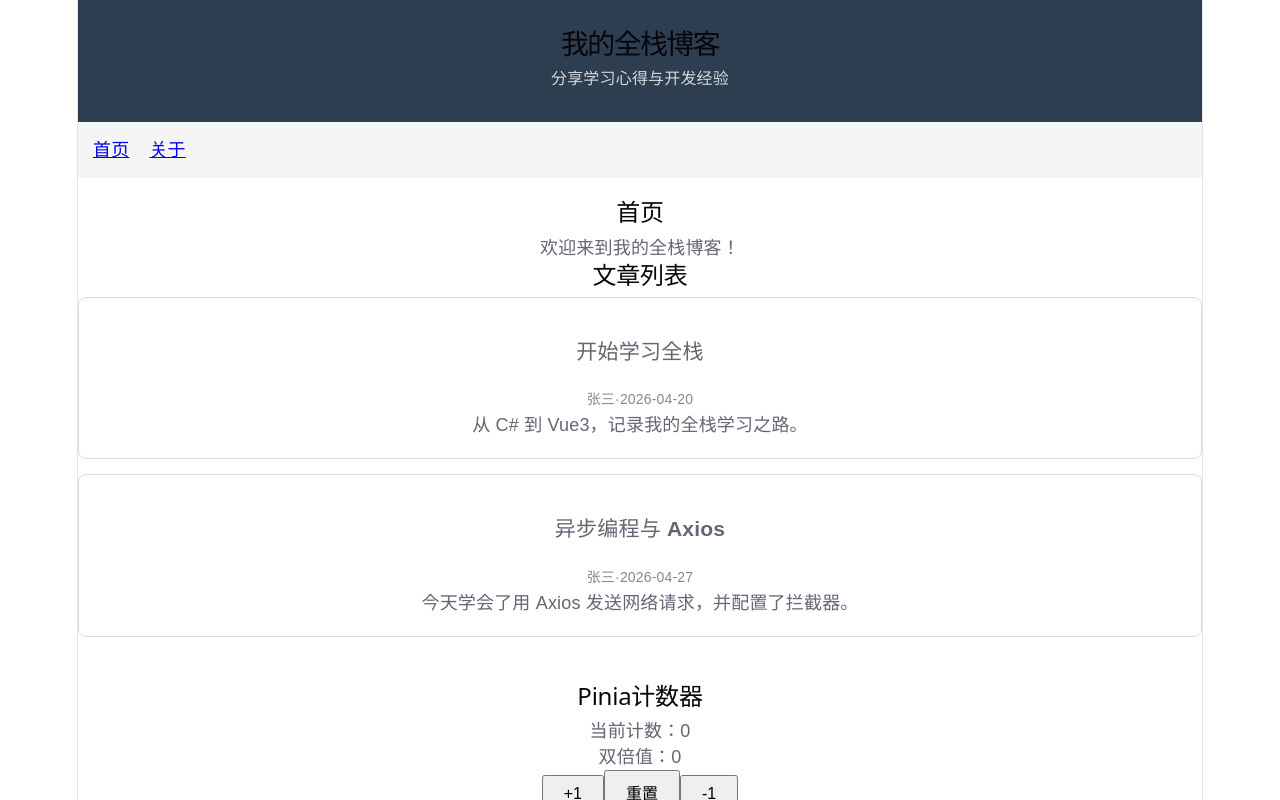
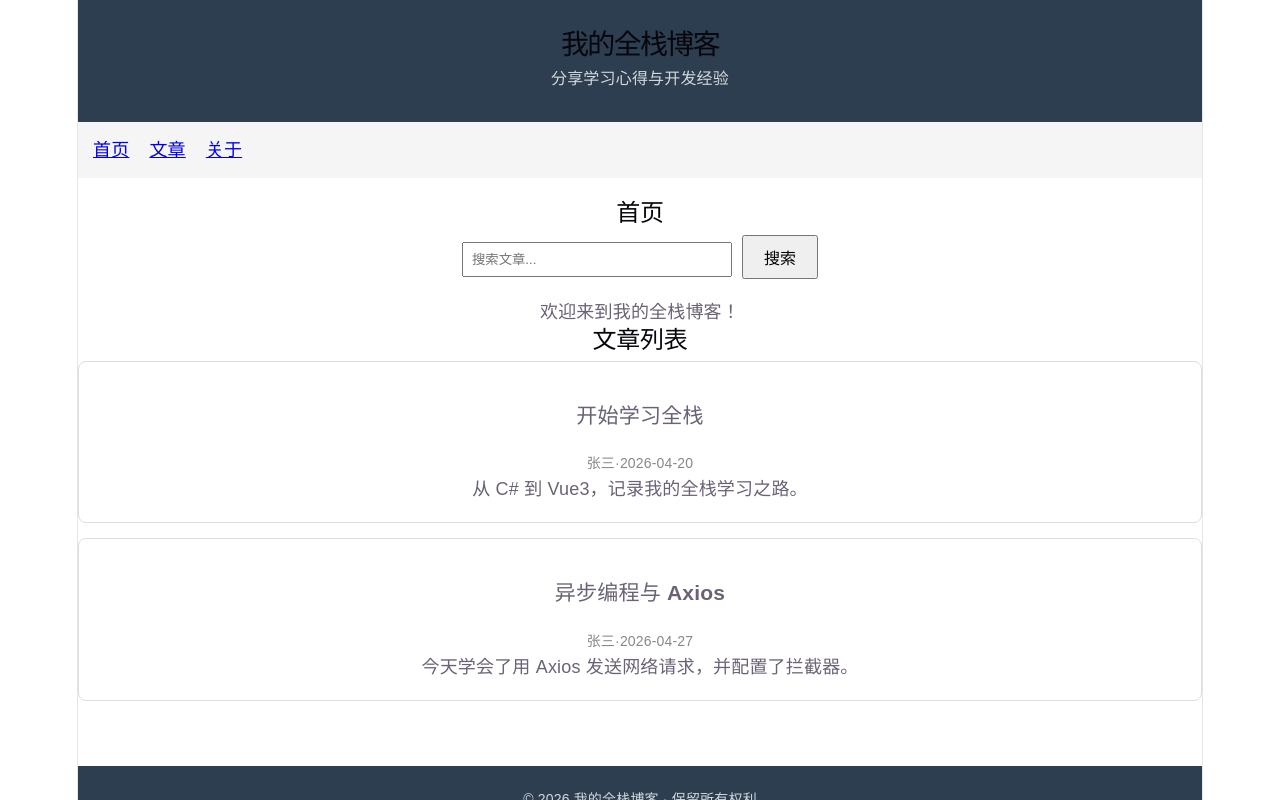
Before and after one commit to poiuyttt/blog, a Vue app in the folder blog-frontend/: page / in a window 1280 px wide. Shown: the top 800 px of the page. Built offline with nearby package versions, Linux system fonts and the light colour scheme; no server answers.

Commit message:
feat: 添加搜索功能和路由调整

```diff
--- a/blog-frontend/src/App.vue
+++ b/blog-frontend/src/App.vue
@@ -9,7 +9,7 @@ import NavBar from "./components/NavBar.vue";
   <BlogHeader />
   <NavBar />
   <RouterView />
-  <main class="main-content">
+  <!--   <main class="main-content">
     <BlogCard
       title="开始学习全栈"
       summary="从C#到Vue3，记录我的全栈学习之路"
@@ -19,7 +19,7 @@ import NavBar from "./components/NavBar.vue";
       title="掌握Props传参"
       summary="今天学会了父组件向子组件传递参数"
     />
-  </main>
+  </main> -->
 
   <BlogFooter />
 </template>
--- a/blog-frontend/src/components/NavBar.vue
+++ b/blog-frontend/src/components/NavBar.vue
@@ -2,6 +2,9 @@
 <template>
   <nav>
     <RouterLink to="/">首页</RouterLink>
+    <RouterLink to="/article/:id">文章</RouterLink>
+    <!--     <RouterLink to="/search">搜索</RouterLink>
+ -->
     <RouterLink to="/about">关于</RouterLink>
   </nav>
 </template>
--- a/blog-frontend/src/router/index.ts
+++ b/blog-frontend/src/router/index.ts
@@ -1,7 +1,10 @@
 import { createRouter, createWebHistory } from "vue-router";
-
 import HomePage from "../views/HomePage.vue";
 import AboutPage from "../views/AboutPage.vue";
+import SearchPage from "../views/SearchPage.vue";
+import ArticlePage from "../views/ArticlePage.vue";
+
+import { useRouter } from "vue-router";
 
 const routes = [
   {
@@ -17,7 +20,12 @@ const routes = [
   {
     path: "/article/:id",
     name: "article",
-    component: () => import("../views/ArticlePage.vue"),
+    component: ArticlePage,
+  },
+  {
+    path: "/search",
+    name: "search",
+    component: SearchPage,
   },
 ];
 
--- a/blog-frontend/src/views/ArticlePage.vue
+++ b/blog-frontend/src/views/ArticlePage.vue
@@ -4,6 +4,8 @@ import { useRouter } from "vue-router";
 
 const route = useRoute();
 const router = useRouter();
+
+const articleId = route.params.id as string;
 
 function goToHome(): void {
   router.push("/");
@@ -12,11 +14,11 @@ function goToArticleList(id: number): void {
   router.push({ name: "article", params: { id: id } });
 }
 
-console.log("文章ID:", route.params.id);
+console.log("当前文章ID:", articleId);
 </script>
 <template>
   <div>
     <h2>文章详情</h2>
-    <p>文章ID: {{ route.params.id }}</p>
+    <p>文章ID: {{ articleId }}</p>
   </div>
 </template>
--- a/blog-frontend/src/views/HomePage.vue
+++ b/blog-frontend/src/views/HomePage.vue
@@ -2,10 +2,26 @@
 import { useCounterStore } from "../stores/counter";
 import { ref, onMounted } from "vue";
 import { getPosts, type Post } from "../api/posts";
+import { useRouter } from "vue-router";
 
 const counterStore = useCounterStore();
 
 const posts = ref<Post[]>([]);
+
+const router = useRouter();
+
+const searchKeyword = ref<string>("");
+
+function goToSearch(): void {
+  if (searchKeyword.value.trim() === "") {
+    alert("请输入搜索关键字");
+    return;
+  }
+  router.push({
+    path: "/search",
+    query: { keyword: searchKeyword.value, page: 1 },
+  });
+}
 
 onMounted(async () => {
   try {
@@ -34,6 +50,14 @@ onMounted(async () => {
 <template>
   <div>
     <h2>首页</h2>
+    <div class="search-box">
+      <input
+        v-model="searchKeyword"
+        placeholder="搜索文章..."
+        @keyup.enter="goToSearch"
+      />
+      <button @click="goToSearch">搜索</button>
+    </div>
     <p>欢迎来到我的全栈博客！</p>
   </div>
   <div class="home">
@@ -45,28 +69,26 @@ onMounted(async () => {
       <p>{{ post.content }}</p>
     </div>
   </div>
-  <div class="counter-demo">
+  <!--   <div class="counter-demo">
     <h2>Pinia计数器</h2>
     <p>当前计数：{{ counterStore.count }}</p>
     <p>双倍值：{{ counterStore.doubleCount }}</p>
     <button @click="counterStore.increment">+1</button>
     <button @click="counterStore.reset">重置</button>
     <button @click="counterStore.decrement">-1</button>
-  </div>
+  </div> -->
 </template>
 <style scoped>
 .counter-demo {
   text-align: center;
   padding: 30px;
 }
-
 .buttons {
   display: flex;
   justify-content: center;
   gap: 10px;
   margin-top: 15px;
 }
-
 button {
   padding: 8px 20px;
   font-size: 16px;
@@ -83,4 +105,12 @@ button {
   color: #888;
   font-size: 14px;
 }
+.search-box {
+  margin-bottom: 20px;
+}
+.search-box input {
+  padding: 8px;
+  width: 250px;
+  margin-right: 10px;
+}
 </style>
--- /dev/null
+++ b/blog-frontend/src/views/SearchPage.vue
@@ -0,0 +1,17 @@
+<script setup lang="ts">
+import { useRoute } from "vue-router";
+
+const route = useRoute();
+
+const keyword = route.query.keyword as string;
+const page = route.query.page as string;
+</script>
+<template>
+  <div>
+    <h2>搜索结果</h2>
+    <p>
+      你在搜索:<strong> {{ keyword }}</strong>
+    </p>
+    <p>当前页码: {{ page }}</p>
+  </div>
+</template>
```
